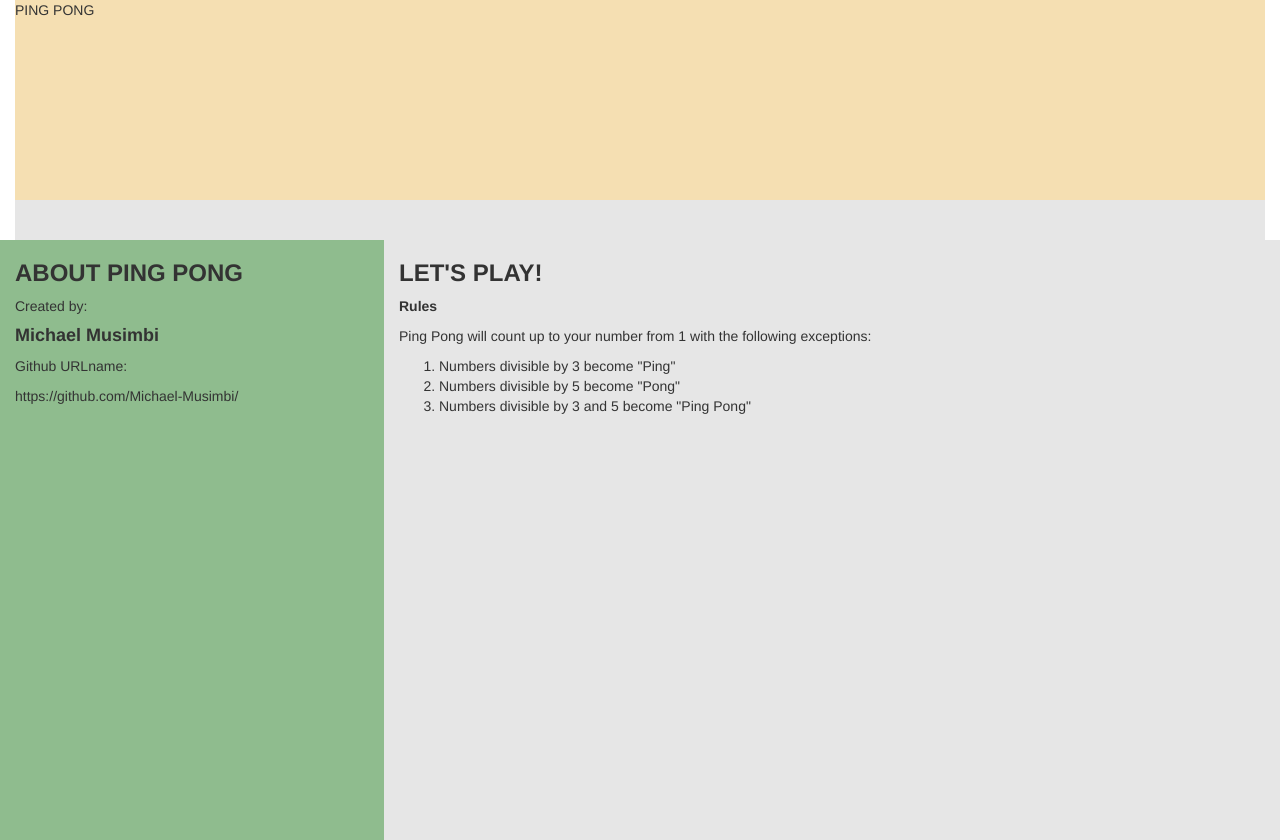
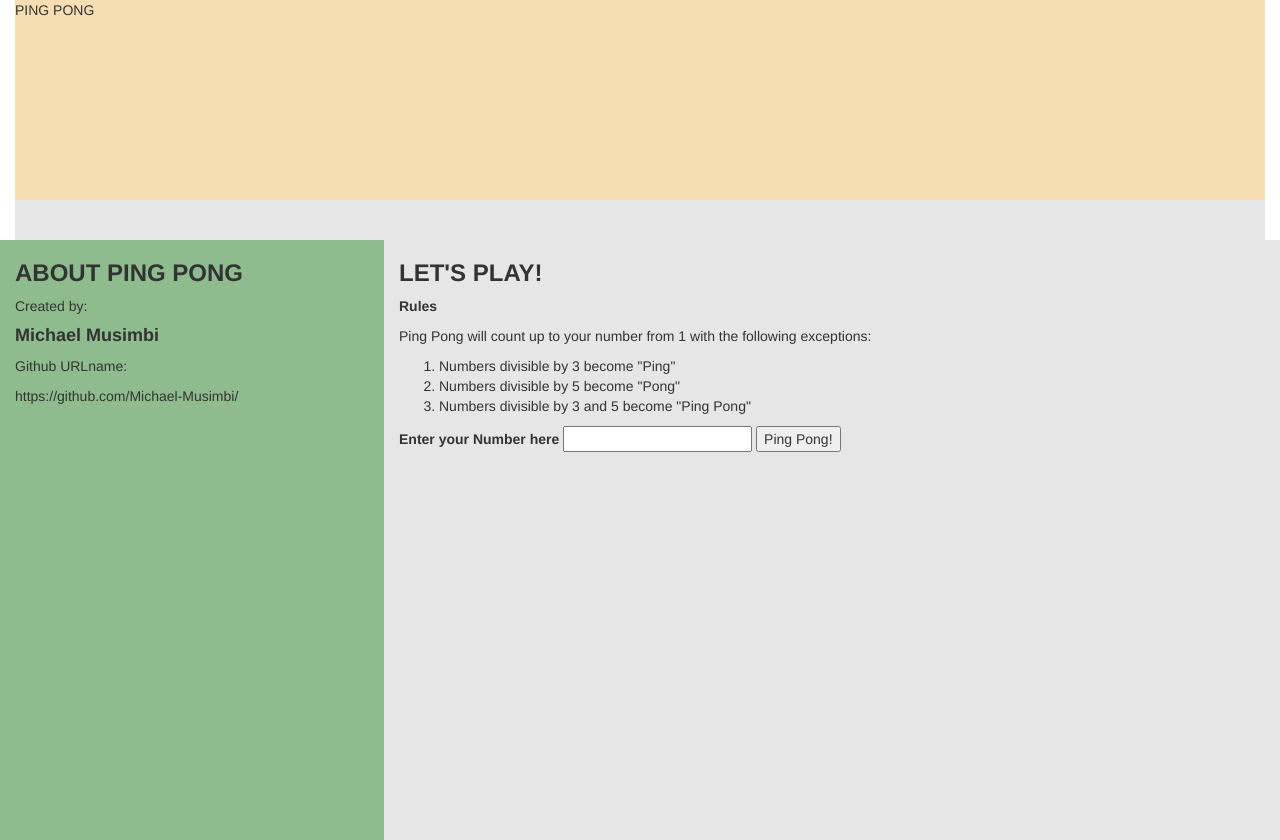
Before and after one commit to Michael-Musimbi/Arrays-and-Looping-Independent-Project-IP3, a plain HTML site: page index.html in a window 1280 px wide. Drawn offline with nearby package versions, Linux system fonts and the light colour scheme.

Commit message:
Added Js

```diff
--- a/index.html
+++ b/index.html
@@ -37,11 +37,18 @@
               <li>Numbers divisible by 5 become "Pong"</li>
               <li>Numbers divisible by 3 and 5 become "Ping Pong"</li>
             </ol>
-
+          <form>
+            <label><p><b>Enter your Number here</b></p></label>
+            <input type="Number" name="num" id="value">
+           <input type="Button" Value="Ping Pong!" onClick="showAndClearField(this.form)">
+          </form>
         </div>
       </div>
     </div>
   <script src="https://ajax.googleapis.com/ajax/libs/jquery/3.2.1/jquery.min.js"></script>
   <script src="https://maxcdn.bootstrapcdn.com/bootstrap/3.3.7/js/bootstrap.min.js"></script>
+  <script type="text/javascript" src="scripts.js">
+
+  </script>
 </body>
 </html>
--- a/scripts.js
+++ b/scripts.js
@@ -0,0 +1,47 @@
+function showAndClearField(frm){
+              if (frm.num.value == "")
+                alert("Kindly enter a number!")
+            else{
+
+            var val = document.getElementById("value").value;
+          // List of outputs
+            var outputs = [{
+              mult: 3,
+                str: 'ping'
+            }, {
+              mult: 5,
+              str: 'pong'
+            }
+
+            ];
+
+            // Loop 100 times
+            for (var i = 1; i <= val; i += 1) {
+
+            // Set empty vars
+              var result, string = '';
+
+            // Loop through the listed output objects
+              outputs.forEach(function(output) {
+
+            // If listed multiple, concat string
+            if (i % output.mult === 0) {
+              string += output.str;
+            }
+
+            });
+
+            // Set result
+              if (string.length) {
+                result = string;
+              } else {
+                result = i;
+              }
+
+            // print result
+            document.body.innerHTML += result + '<br>';
+            }
+            //  alert("Result: " + result)
+            }
+            frm.firstName.value = ""
+            }
```
